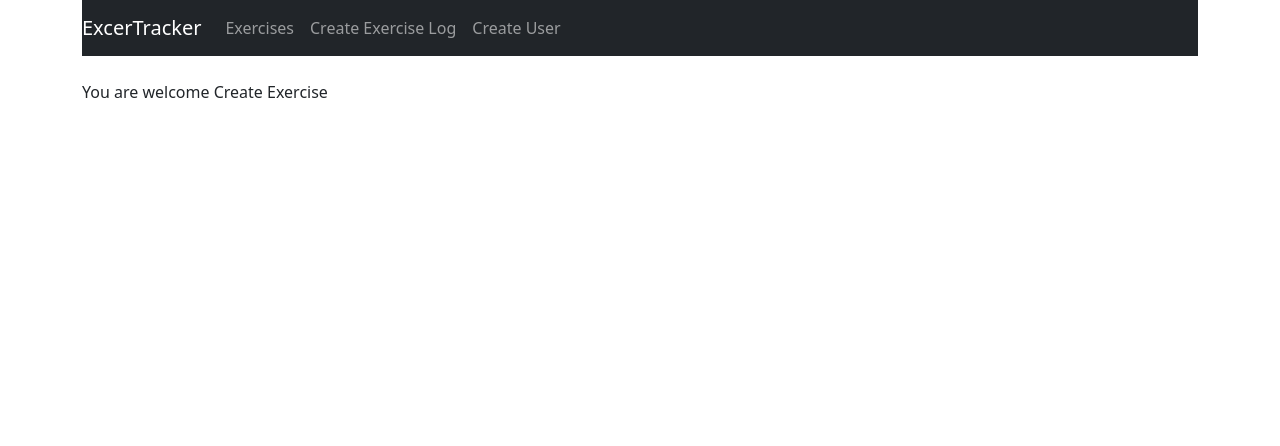
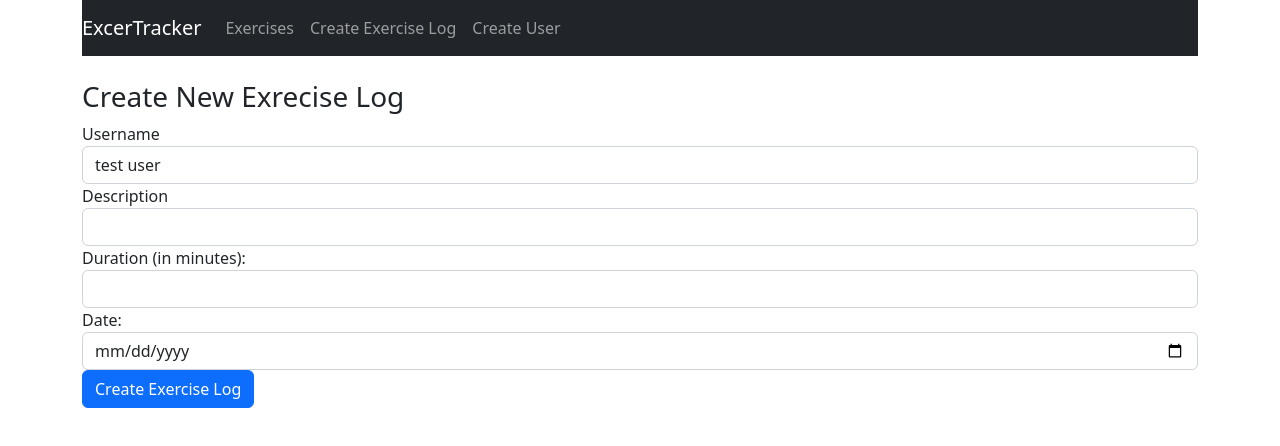
Before and after one commit to edwin-niwaha/exercise-tracker, a React (Create React App) app in the folder mern-exercise-tracker/: page /create in a window 1280 px wide. Shown: the top 446 px of the page. Built offline with nearby package versions, Linux system fonts and the light colour scheme.

Commit message:
Add form in create-exercise component

```diff
--- a/mern-exercise-tracker/package.json
+++ b/mern-exercise-tracker/package.json
@@ -14,6 +14,7 @@
     "bootstrap": "^5.2.3",
     "react": "^18.2.0",
     "react-bootstrap": "^2.7.2",
+    "react-datepicker": "^4.10.0",
     "react-dom": "^18.2.0",
     "react-router-dom": "^6.9.0",
     "react-scripts": "5.0.1",
--- a/mern-exercise-tracker/src/components/create-exercise.js
+++ b/mern-exercise-tracker/src/components/create-exercise.js
@@ -1,6 +1,7 @@
 import React, { Component } from "react";
-/* Exporting the class CreateExercise to be used in another file. */
-export default class CreateExercise extends Component {
+import DatePicker from "react-datepicker";
+import "react-datepicker/dist/react-datepicker.css";
+class CreateExercise extends Component {
   /* A constructor function that is called when a new instance of the class is created. */
   constructor(props) {
     super(props);
@@ -59,13 +60,74 @@ export default class CreateExercise extends Component {
 
     window.location = "/";
   }
-
   /* A function that is called when the component is rendered. */
   render() {
     return (
-      <div>
-        <p>You are welcome Create Exercise</p>
-      </div>
+      <form onSubmit={this.handleSubmit}>
+        <h3>Create New Exrecise Log</h3>
+
+        <div className="form-group">
+          <label>Username</label>
+          <select
+            ref="uerInput"
+            required
+            className="form-control"
+            value={this.state.username}
+            onChange={this.onchangeUsername}
+          >
+            {
+              /* Mapping the users array to the select element. */
+              this.state.users.map(function (user) {
+                return (
+                  <option key={user} value={user}>
+                    {user}
+                  </option>
+                );
+              })
+            }
+          </select>
+        </div>
+
+        <div className="form-group">
+          <label>Description</label>
+          <input
+            type="text"
+            required
+            className="form-control"
+            value={this.state.description}
+            onChange={this.onchangeDescription}
+          />
+        </div>
+
+        <div className="form-group">
+          <label>Duration (in minutes):</label>
+          <input
+            type="text"
+            className="form-control"
+            value={this.state.duration}
+            onChange={this.onchangeDuration}
+          />
+        </div>
+
+        <div className="form-group">
+          <label>Date:</label>
+          <input
+            type="date"
+            className="form-control"
+            value={this.state.date}
+            onChange={this.onchangeDate}
+          />
+        </div>
+
+        <div className="form-group">
+          <input
+            type="submit"
+            className="btn btn-primary"
+            value="Create Exercise Log"
+          />
+        </div>
+      </form>
     );
   }
 }
+export default CreateExercise;
```
Also changed, not shown: 1 other file (tests, documents, lock files or other folders).
